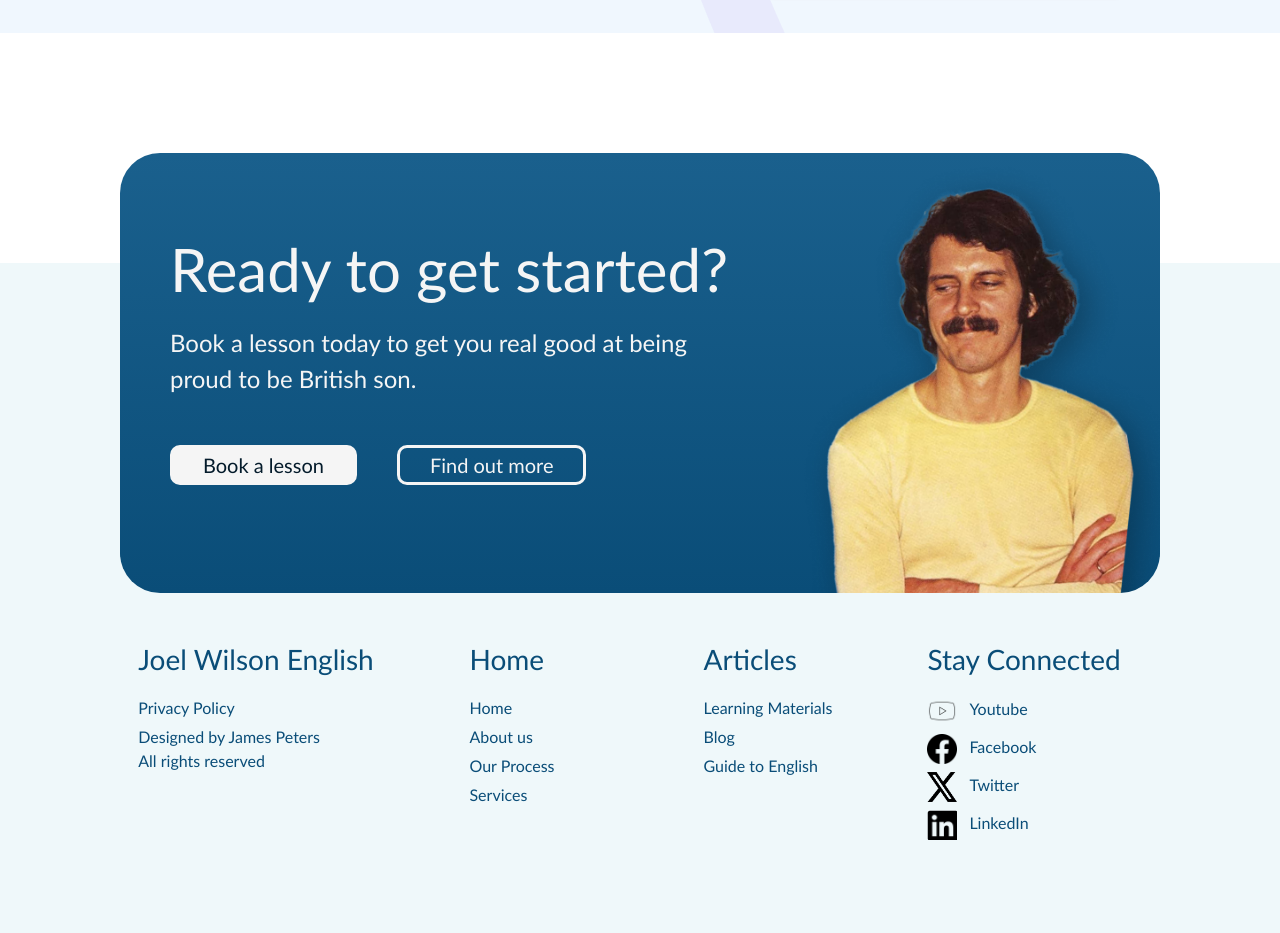
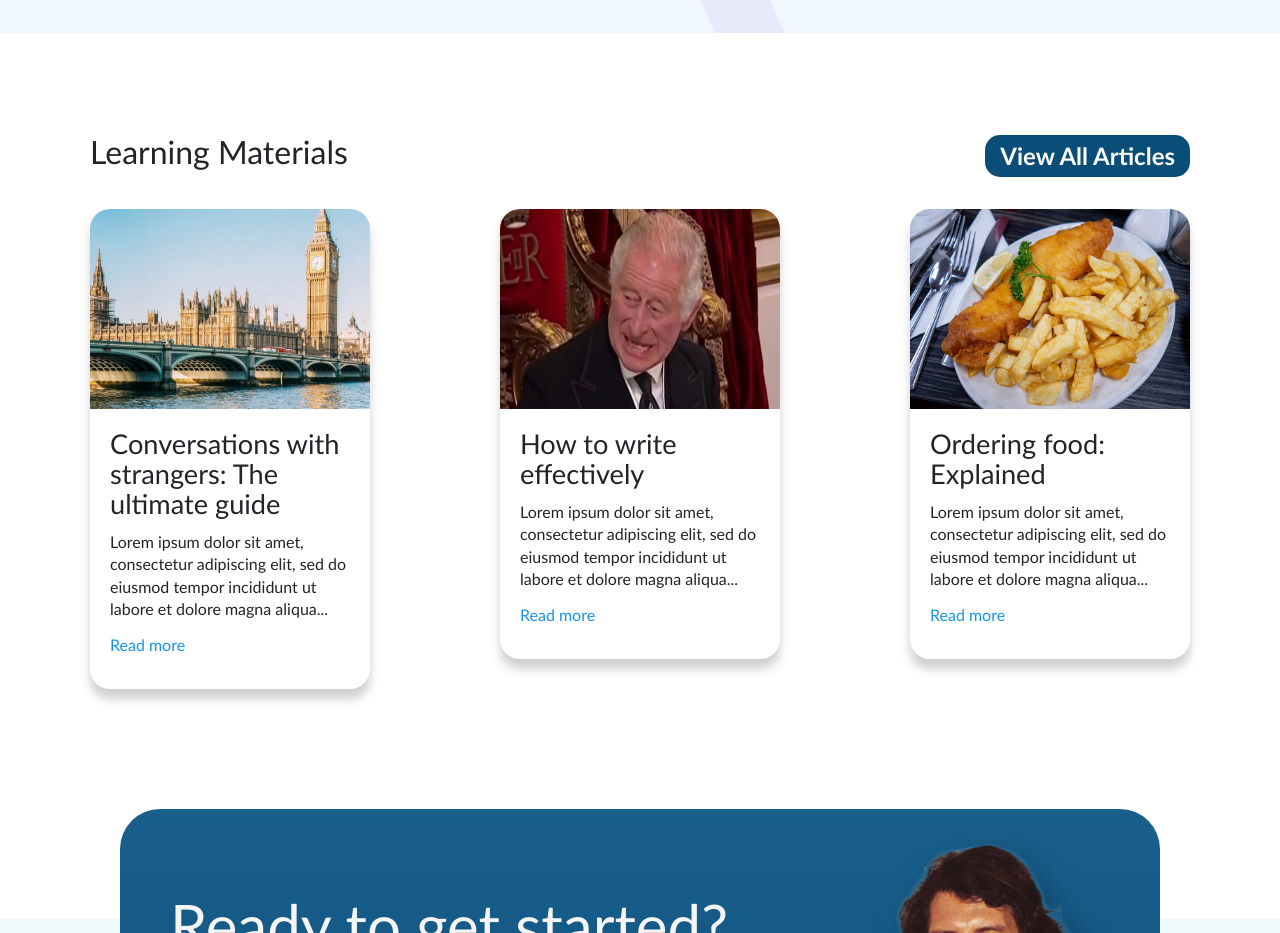
Before and after one commit to jimmybombimmy/joel-wilson-english, a React (Vite) app: page / in a window 1280 px wide. Shown: the part 3000-3933 px from the top of the page. Built offline with nearby package versions, Linux system fonts and the light colour scheme.

Commit message:
articles section readded with latop and desktop widths accounted for -- tablet and mobile sizes to be formatted

```diff
--- a/src/components/home/ArticlesPreview/ArticlesPreview.css
+++ b/src/components/home/ArticlesPreview/ArticlesPreview.css
@@ -1,5 +1,7 @@
 #articlesPreviewSection {
-  margin: 100px;
+  margin: 100px auto;
+  padding: 0 50px;
+  max-width: 1200px
 }
 
 #articlesPreviewTop {
@@ -9,7 +11,7 @@
   align-items: center;
 }
 
-#articlesPreviewTitle {
+#articleSectionTitle {
   display: inline-block;
   font-size: 3.75rem;
   font-weight: 400;
@@ -33,19 +35,16 @@
   align-items: top;
   justify-content: space-between;
   margin-top: 30px;
+
 }
 
 .article {
-  --articlePrevWidth: 350px;
+  /* --articlePrevWidth in media */
   display: inline-block;
   width: var(--articlePrevWidth);
   border-radius: 20px;
   box-shadow: 0 10px 10px rgb(68,68,68, 0.25);
   height: 100%;
-}
-
-.articlePrevText {
-  padding: 20px 20px 40px;
 }
 
 .articlePrevImg {
@@ -59,14 +58,11 @@
 .articlePrevTitle {
   display: inline-block;
   width: var(--articlePrevWidth);
-  font-size: 2rem;
   line-height: 110%;
   width: 100%;
-  margin-bottom: 15px;
-}
 
-.articlePrevBody {
-  line-height: 160%;
+  /* font size in media */
+  /* margin-bottom in media */
 }
 
 .articlePrevReadMore {
@@ -74,3 +70,52 @@
   font-weight: 500;
   text-decoration: none;
 }
+
+
+@media (min-width: 992px) {
+
+  @media (min-width: 1400px) {
+
+    .article {
+      --articlePrevWidth: 320px;
+    }
+
+    .articlePrevTitle {
+      font-size: 2rem;
+      margin-bottom: 16px;
+    }
+
+    .articlePrevBody {
+      font-size: 1rem;
+      line-height: 160%;
+      margin-bottom: 16px;
+    }
+
+    .articlePrevText {
+      padding: 20px 20px 40px;
+    }
+
+  }
+
+  @media (max-width: 1399px) {
+    .article {
+      --articlePrevWidth: 280px;
+    }
+
+    .articlePrevTitle {
+      font-size: 1.7rem;
+      margin-bottom: 12px;
+    }
+
+    .articlePrevBody {
+      font-size: 1rem;
+      line-height: 140%;
+      margin-bottom: 12px;
+    }
+
+    .articlePrevText {
+      padding: 20px 20px 32px;
+    }
+  }
+
+}
--- a/src/components/home/ArticlesPreview/ArticlesPreview.jsx
+++ b/src/components/home/ArticlesPreview/ArticlesPreview.jsx
@@ -6,7 +6,7 @@ export default function ArticlesPreview() {
   return (
     <section id="articlesPreviewSection">
       <section id="articlesPreviewTop">
-        <h2 id="articlesPreviewTitle">Learning Materials</h2>
+        <h2 id="articlesSectionTitle">Learning Materials</h2>
         <button id="viewArticlesButton">View All Articles</button>
       </section>
       <section id="threeArticles">
--- a/src/components/home/Home.jsx
+++ b/src/components/home/Home.jsx
@@ -17,7 +17,7 @@ export default function Home() {
         <ChooseYourClassSection />
         <SoloOrGroupSection />
         <ReviewsSection />
-        {/* <ArticlesPreview /> */}
+        <ArticlesPreview />
         <CallToAction />
 
       </main>
```
